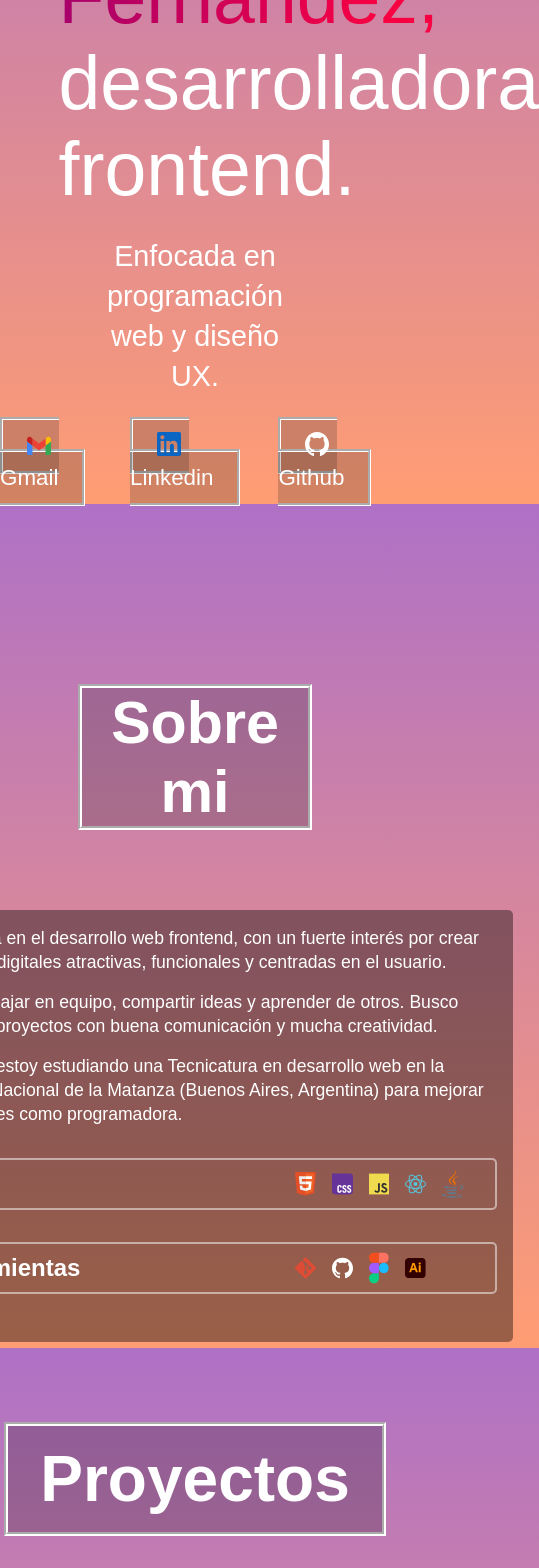
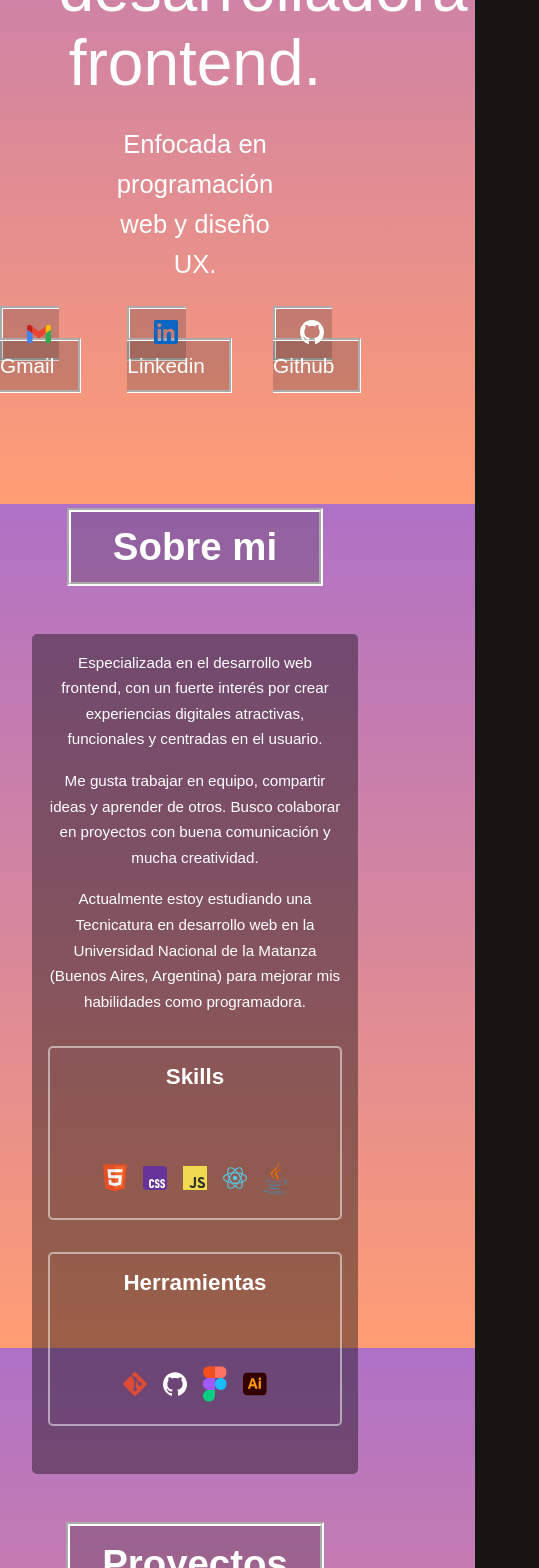
Before and after one commit to may-fernandez/portfolio, a React (Vite) app: page / in a window 390 px wide. Shown: the part 340-1908 px from the top of the page, 539 px wide, since content can reach past the window. Built offline with nearby package versions, Linux system fonts and the light colour scheme; a web font is replaced by a local one.

Commit message:
update media

```diff
--- a/src/Components/Contacto/Contacto.css
+++ b/src/Components/Contacto/Contacto.css
@@ -1,14 +1,14 @@
-.contacto{
+.contacto {
   margin-top: 8rem;
 }
-.titulo{
+.titulo {
   display: flex;
   flex-direction: column;
   justify-content: center;
   align-items: center;
 }
 
-.titulo h1{
+.titulo h1 {
   display: flex;
   flex-direction: column;
   color: white;
@@ -18,15 +18,13 @@
   background-color: hsl(0, 0%, 10%, 0.2);
 }
 
-
-.contacto-section{
+.contacto-section {
   padding: 4rem 2rem;
   color: white;
   text-align: center;
 }
 
-
-.form-contacto{
+.form-contacto {
   display: flex;
   flex-direction: column;
   gap: 1.2rem;
@@ -35,7 +33,7 @@
 }
 
 .form-contacto input,
-.form-contacto textarea{
+.form-contacto textarea {
   padding: 1rem;
   border: none;
   border-radius: 5px;
@@ -48,12 +46,12 @@
 }
 
 .form-contacto input:focus,
-.form-contacto textarea:focus{
+.form-contacto textarea:focus {
   outline: none;
   border-color: #b415ff;
 }
 
-.form-contacto button{
+.form-contacto button {
   border: none;
   padding: 0.5rem 1rem;
   display: flex;
@@ -65,12 +63,26 @@
   transition: ease-in-out 0.4s;
 }
 
-.form-contacto button:hover{
+.form-contacto button:hover {
   background-color: #a614ea;
   transform: scale(1.05);
 }
 
-.mensaje-enviado{
-    color: #0e9a01;
+.mensaje-enviado {
+  color: #008400;
   margin-top: 1rem;
+  border-radius: 50px;
 }
+
+@media (max-width: 768px) {
+  .titulo h1 {
+    font-size: 3.2rem;
+    padding: 1rem 2rem;
+  }
+
+  .form-contacto input,
+.form-contacto textarea {
+    padding: 0.7rem;
+    font-size: 1rem;
+}
+}
--- a/src/Components/Hero/Hero.css
+++ b/src/Components/Hero/Hero.css
@@ -100,3 +100,24 @@
     margin-top: 0;
     margin-right: .5rem;
 }
+
+@media (max-width: 768px) {
+    .hero{
+        margin: 5rem 0;
+    }
+    .hero h1{
+        font-size: 4rem;
+    }
+
+    .hero p{
+        font-size: 1.6rem;
+    }
+
+    .hero .hero-action{
+        gap: 1rem;
+    }
+
+    .hero .hero-action a{
+        font-size: 1.3rem;
+    }
+}
--- a/src/Components/Proyectos/Proyectos.css
+++ b/src/Components/Proyectos/Proyectos.css
@@ -24,20 +24,20 @@
   width: 100%;
 }
 
-.ul-proyectos {
+.div-proyectos {
+  display: flex;
   list-style: none;
   padding: 0;
   margin: 0;
+  background-color: hsla(0, 0%, 1%, 0.4);
+  border-radius: 10px;
+  padding: 2rem;
 }
 
 .proyecto {
   display: flex;
   flex-direction: row;
   gap: 2rem;
-  background-color: hsla(0, 0%, 1%, 0.4);
-  border-radius: 10px;
-  padding: 2rem;
-  position: relative;
   flex-wrap: wrap;
 }
 
@@ -102,6 +102,7 @@
   overflow-y: auto;
   scrollbar-width: thin;
   scrollbar-color: white transparent;
+  scroll-behavior: smooth;
 }
 
 .links-proyecto {
@@ -142,8 +143,26 @@
 
 /* 📱 Responsive para pantallas chicas */
 @media (max-width: 768px) {
+
+  .contenedor-proyectos{
+    margin: 3rem 2rem;
+    gap: 3rem;
+  }
+  .titulo-proyectos{
+     padding: 1rem 2rem;
+  }
+
+  .titulo-proyectos h1{
+    font-size: 3.2rem;
+  }
+
+  .div-proyectos{
+    padding: 1rem;
+  }
+
   .proyecto {
     flex-direction: column;
+    align-items: center;
     padding: 1.5rem;
   }
 
@@ -152,11 +171,12 @@
     align-items: flex-start;
     justify-content: center;
     gap: 1rem;
+    width: 100%;
   }
 
   .img-proyecto {
     width: 100%;
-    max-width: 240px;
+    max-width: 235px;
   }
 
   .etiquetas {
@@ -180,8 +200,8 @@
   }
 
   .links-proyecto {
-    justify-content: flex-start;
-    flex-direction: column;
+    justify-content: center;
+    flex-direction: row;
     gap: 1rem;
     margin-top: 1.5rem;
   }
@@ -198,3 +218,138 @@
     width: 28px;
   }
 }
+
+@media (max-width: 600px){
+  .contenedor-proyectos{
+    margin: 3rem 2rem;
+    gap: 2rem;
+  }
+
+  .titulo-proyectos h1{
+    font-size: 2.8rem;
+    text-align: center;
+  }
+
+  .div-proyectos{
+    flex-direction: column;
+    padding: 1.5rem;
+  }
+
+  .proyecto{
+    padding: 1rem;
+    gap: 1.2rem;
+    flex-direction: column;
+    align-items: center;
+  }
+
+  .columna-izq{
+    flex-direction: column;
+    align-items: center;
+    gap: 1rem;
+  }
+
+  .img-proyecto{
+    max-width: 100%;
+  }
+
+  .etiquetas{
+    justify-content: center;
+    flex-wrap: wrap;
+  }
+
+  .columna-der{
+    margin-top: 1.5rem;
+    text-align: center;
+  }
+
+  #info-title{
+    font-size: 1.5rem;
+  }
+
+  #info-description{
+    font-size: 1rem;
+    max-height: none;
+    overflow-y: visible;
+  }
+
+  .links-proyecto{
+    justify-content: center;
+    flex-wrap: wrap;
+    gap: 1rem;
+    margin-top: 1.5rem;
+  }
+
+  .link-proyecto{
+    font-size: 1rem;
+  }
+
+  #ver-proyecto{
+    padding: 0.5rem 1rem;
+  }
+
+  .link-github{
+    width: 26px;
+  }
+}
+
+@media (max-width: 480px){
+  .contenedor-proyectos{
+    margin: 3rem 1rem;
+    gap: 2rem;
+  }
+
+  .titulo-proyectos h1{
+    font-size: 2.4rem;
+    text-align: center;
+  }
+
+  .div-proyectos{
+    padding: 1rem;
+    flex-direction: column;
+  }
+
+  .proyecto{
+    padding: 1rem;
+    gap: 1rem;
+  }
+
+  .columna-izq{
+    flex-direction: column;
+    align-items: center;
+  }
+
+  .img-proyecto{
+    max-width: 100%;
+  }
+
+  .etiquetas{
+    flex-direction: row;
+    flex-wrap: wrap;
+    justify-content: center;
+  }
+
+  .columna-der{
+    text-align: center;
+  }
+
+  #info-title{
+    font-size: 1.4rem;
+  }
+
+  #info-description{
+    font-size: 0.95rem;
+  }
+
+  .links-proyecto{
+    flex-direction: column;
+    align-items: center;
+  }
+
+  .link-proyecto{
+    font-size: 0.95rem;
+  }
+
+  #ver-proyecto{
+    padding: 0.4rem 1rem;
+  }
+}
--- a/src/Components/Proyectos/Proyectos.jsx
+++ b/src/Components/Proyectos/Proyectos.jsx
@@ -11,10 +11,10 @@ const Proyectos = () => {
         <h1>Proyectos</h1>
       </div>
       <div className="proyectos">
-        {mywork_data.map((work, index) => {
+        {mywork_data.map((work) => {
           return (
-            <ul className="ul-proyectos" key={work.w_no}>
-              <li className="proyecto">
+            <div className="div-proyectos" key={work.w_no}>
+              <div className="proyecto">
                 <div className="columna-izq">
                   <img src={work.w_img} alt="" className="img-proyecto" />
 
@@ -44,11 +44,12 @@ const Proyectos = () => {
                     <a
                       href={work.w_link_github}
                       target="_blank"
+                      rel="noopener noreferrer"
                       className="link-proyecto"
                       title="Ver código"
                     >
                       <img
-                        key={index}
+                        key={work.w_no}
                         src={logo_github}
                         alt=""
                         className="link-github"
@@ -57,6 +58,7 @@ const Proyectos = () => {
                     <a
                       href={work.w_link_verProyecto}
                       target="_blank"
+                      rel="noopener noreferrer"
                       id="ver-proyecto"
                       className="link-proyecto"
                     >
@@ -64,8 +66,8 @@ const Proyectos = () => {
                     </a>
                   </div>
                 </div>
-              </li>
-            </ul>
+              </div>
+            </div>
           );
         })}
       </div>
--- a/src/Components/SobreMi/SobreMi.css
+++ b/src/Components/SobreMi/SobreMi.css
@@ -18,6 +18,7 @@
     display: flex;
     justify-content: center;
     border: 4px groove white;
+    padding: 1rem 2rem;
 }
 
 .titulo_about h1{
@@ -34,7 +35,8 @@
 }
 
 .about_p{
-    display: flexbox;
+    display: flex;
+    flex-direction: column;
     font-size: 1.4rem;
     font-weight: 400;
     align-items: center;
@@ -101,8 +103,14 @@
 }
 
 @media (max-width: 768px){
+    .about{
+        margin: 3rem 2rem;
+    }
+    .titulo_about{
+        padding: 1rem 1rem;
+    }
     .titulo_about h1{
-        font-size: 3.7rem;
+        font-size: 3.2rem;
     }
 
     .about_p{
@@ -115,7 +123,7 @@
     }
 
     .logo{
-        flex-wrap: nowrap;
+        flex-wrap: wrap;
         gap: 1rem;
     }
 
@@ -128,3 +136,83 @@
     }
 
 }
+
+@media (max-width: 600px){
+    .about{
+        margin: 3rem 2rem;
+        gap: 3rem;
+    }
+
+    .titulo_about h1{
+        font-size: 2.7rem;
+    }
+
+    .about_p{
+        font-size: 1rem;
+        line-height: 1.6rem;
+        text-align: center;
+    }
+
+    .herramientas{
+        flex-direction: column;
+        gap: 2rem;
+        padding: 1rem;
+        align-items: center;
+        text-align: center;
+    }
+
+    .titulo-herramientas{
+        justify-content: center;
+        width: auto;
+    }
+
+    .herramientas h2{
+        font-size: 1.6rem;
+    }
+
+    .logo{
+        flex-wrap: wrap;
+        justify-content: center;
+        gap: 1.2rem;
+    }
+
+    .skill{
+        width: 1.5rem;
+        height: 3rem;
+    }
+}
+
+@media (max-width: 480px){
+    .about{
+        margin: 3rem 2rem;
+    }
+    .titulo_about{
+        padding: 0.8rem 0.8rem;
+    }
+    .titulo_about h1{
+        font-size: 2.4rem;
+        text-align: center;
+    }
+
+    .about_p{
+        font-size: 0.95rem;
+    }
+
+    .skill{
+        width: 1.5rem;
+        height: 3rem;
+    }
+
+    .logo{
+        flex-wrap: wrap;
+        gap: 1rem;
+    }
+
+    .herramientas{
+        gap: 4rem;
+    }
+
+    .herramientas h2{
+        font-size: 1.4rem;
+    }
+}
--- a/src/Components/SobreMi/SobreMi.jsx
+++ b/src/Components/SobreMi/SobreMi.jsx
@@ -28,7 +28,7 @@ const SobreMi = () => {
 
                         <div className="logo">
                             {skills_data.map((skill, index) => {
-                                return <img Key= {index} src= {skill.s_img} className='skill'/>
+                                return <img key= {index} src= {skill.s_img} alt={skill.name || "skill"} className='skill'/>
                             })}
                         </div>
                     </div>
@@ -41,7 +41,7 @@ const SobreMi = () => {
 
                         <div className="logo">
                             {tools_data.map((tool, index) => {
-                                return <img key= {index} src={tool.t_img} alt="" className='skill'/>
+                                return <img key= {index} src={tool.t_img} alt={tool.name || "tool"} className='skill'/>
                             })}
                         </div>
                     </div>
```
Lines whose indentation alone changed are shown as unchanged.
